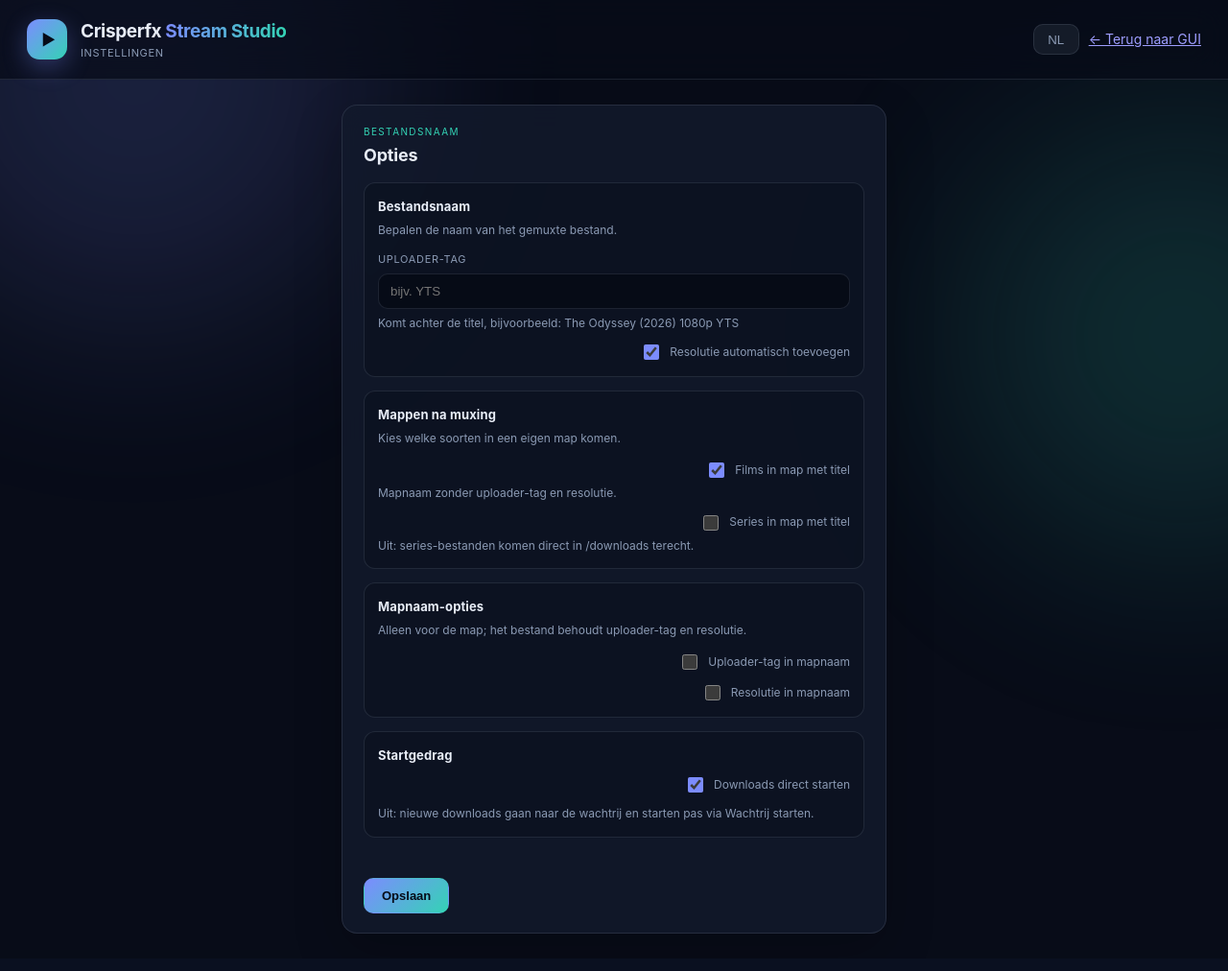
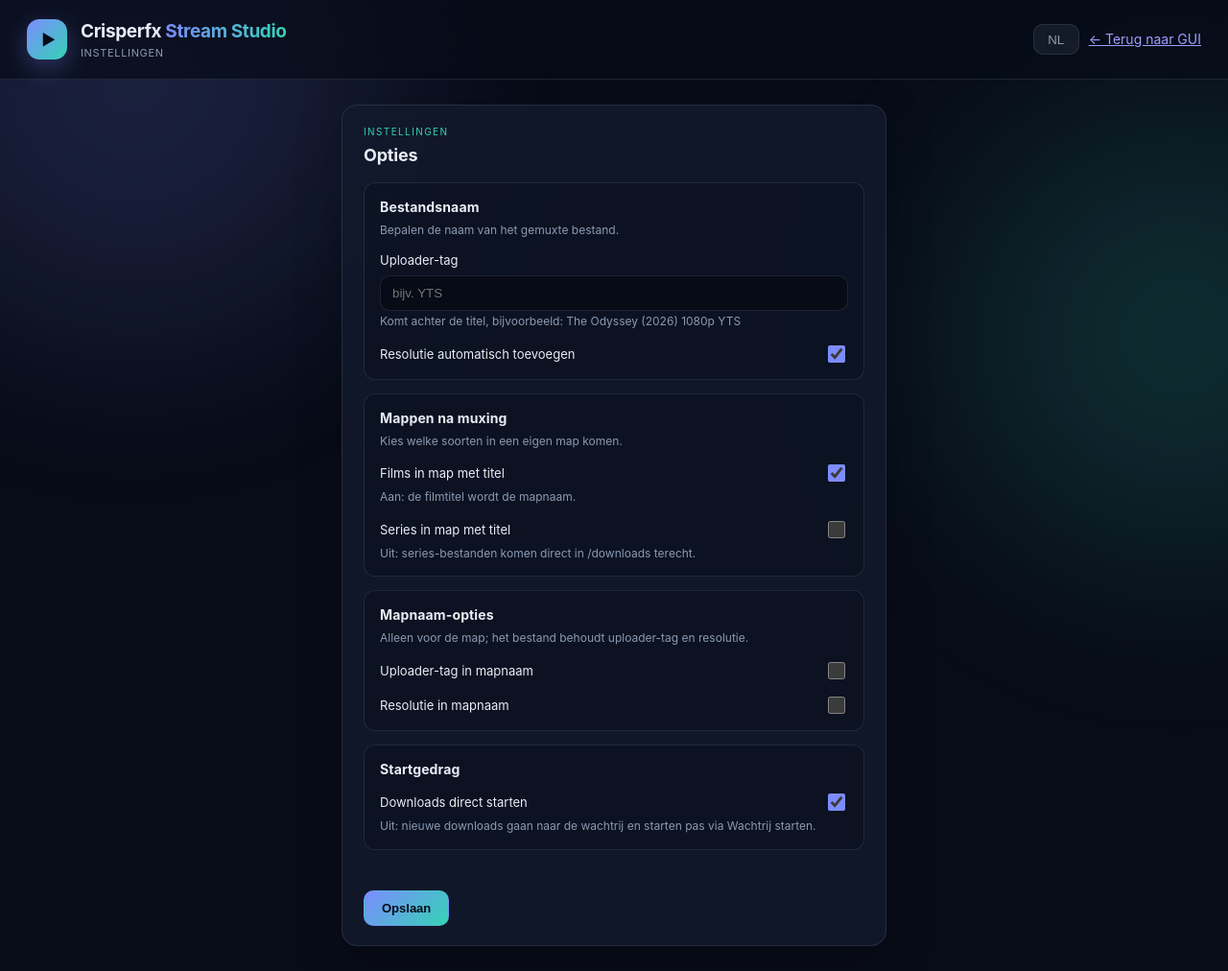
Before and after one commit to crisperfx/m3u-extra, a Flask app: page /options in a window 1280 px wide. Shown: the whole page at 96% size. Before the commit the page ends 973 px from the top, so only its background shows below. Run offline with Flask 3, Linux system fonts and the light colour scheme; parts of the project's set-up code (start-up, migrations or seed data) failed here and were passed over.

Commit message:
Clean up options page layout

```diff
--- a/static/i18n.js
+++ b/static/i18n.js
@@ -59,7 +59,7 @@
       'options.folderGroup': 'Mappen na muxing',
       'options.folderGroupHelp': 'Kies welke soorten in een eigen map komen.',
       'options.folderMovies': 'Films in map met titel',
-      'options.folderMoviesHelp': 'Mapnaam zonder uploader-tag en resolutie.',
+      'options.folderMoviesHelp': 'Aan: de filmtitel wordt de mapnaam.',
       'options.folderSeries': 'Series in map met titel',
       'options.folderSeriesHelp': 'Uit: series-bestanden komen direct in /downloads terecht.',
       'options.folderNames': 'Mapnaam-opties',
@@ -181,7 +181,7 @@
       'options.folderGroup': 'Folders after muxing',
       'options.folderGroupHelp': 'Choose which types get their own folder.',
       'options.folderMovies': 'Movies in a title folder',
-      'options.folderMoviesHelp': 'Folder name without uploader tag and resolution.',
+      'options.folderMoviesHelp': 'On: the movie title becomes the folder name.',
       'options.folderSeries': 'Series in a title folder',
       'options.folderSeriesHelp': 'Off: series files are placed directly in /downloads.',
       'options.folderNames': 'Folder name options',
@@ -303,7 +303,7 @@
       'options.folderGroup': 'Dossiers après le muxage',
       'options.folderGroupHelp': 'Choisissez quels types ont leur propre dossier.',
       'options.folderMovies': 'Films dans un dossier avec le titre',
-      'options.folderMoviesHelp': 'Nom du dossier sans tag de téléverseur ni résolution.',
+      'options.folderMoviesHelp': 'Activé : le titre du film devient le nom du dossier.',
       'options.folderSeries': 'Séries dans un dossier avec le titre',
       'options.folderSeriesHelp': 'Désactivé : les fichiers de séries sont placés directement dans /downloads.',
       'options.folderNames': 'Options du nom de dossier',
--- a/static/style.css
+++ b/static/style.css
@@ -87,13 +87,14 @@ body {
 .text-box:focus { border-color: var(--accent); box-shadow: 0 0 0 3px rgba(124, 140, 255, .16); }
 .options-form { display: grid; gap: 14px; }
 .options-form small { color: var(--muted); font-size: 12px; }
-.options-group { display: grid; gap: 10px; padding: 14px; border: 1px solid var(--line); border-radius: 12px; background: rgba(6, 10, 20, .32); }
-.options-group h3 { margin: 0; font-size: 13px; letter-spacing: .01em; }
-.group-hint { margin: -4px 0 2px; color: var(--muted); font-size: 12px; }
-.option-row { display: grid; gap: 4px; }
-.field-col { display: grid; gap: 6px; }
-.minilabel { display: block; font-size: 11px; letter-spacing: .06em; text-transform: uppercase; color: var(--muted); }
-.option-switch { margin-left: 0; }
+.options-group { display: grid; gap: 12px; padding: 14px 16px; border: 1px solid var(--line); border-radius: 12px; background: rgba(6, 10, 20, .32); }
+.options-group h3 { margin: 0; font-size: 14px; letter-spacing: .01em; }
+.group-hint { margin: -8px 0 0; color: var(--muted); font-size: 12px; }
+.option-item { display: grid; grid-template-columns: minmax(0, 1fr) auto; align-items: center; gap: 8px 12px; }
+.option-item.column { grid-template-columns: 1fr; gap: 6px; }
+.option-label { font-size: 13px; cursor: pointer; }
+.option-item small { grid-column: 1 / -1; margin-top: -4px; }
+.toggle { width: 18px; height: 18px; accent-color: var(--accent); cursor: pointer; justify-self: end; }
 .options-actions { display: flex; align-items: center; gap: 10px; flex-wrap: wrap; }
 .options-actions .error { flex: 1 1 100%; margin: 0; }
 .saved { color: var(--ok); font-size: 12px; min-height: 16px; margin: 0; }
--- a/templates/options.html
+++ b/templates/options.html
@@ -29,7 +29,7 @@
     <section class="panel">
       <div class="panel-head">
         <div>
-          <span class="eyebrow" data-i18n="options.groupNames">Namen</span>
+          <span class="eyebrow" data-i18n="options.subtitle">Instellingen</span>
           <h2 data-i18n="options.title">Opties</h2>
         </div>
       </div>
@@ -37,53 +37,49 @@
         <section class="options-group">
           <h3 data-i18n="options.groupNames">Bestandsnaam</h3>
           <p class="group-hint" data-i18n="options.groupNamesHelp">Bepalen de naam van het gemuxte bestand.</p>
-          <label class="field-col" for="uploaderTag">
-            <span class="minilabel" data-i18n="options.uploader">Uploader-tag</span>
+          <div class="option-item column">
+            <label class="option-label" for="uploaderTag" data-i18n="options.uploader">Uploader-tag</label>
             <input type="text" id="uploaderTag" class="text-box" maxlength="40" data-i18n-placeholder="options.uploaderPlaceholder" placeholder="bijv. YTS">
             <small data-i18n="options.uploaderHelp">Komt achter de titel, bijvoorbeeld: The Odyssey (2026) 1080p YTS</small>
-          </label>
-          <label class="switch option-switch" for="resolutionTag">
-            <input type="checkbox" id="resolutionTag" checked>
-            <span data-i18n="options.resolution">Resolutie automatisch toevoegen</span>
-          </label>
+          </div>
+          <div class="option-item">
+            <label class="option-label" for="resolutionTag" data-i18n="options.resolution">Resolutie automatisch toevoegen</label>
+            <input type="checkbox" id="resolutionTag" class="toggle" checked>
+          </div>
         </section>
         <section class="options-group">
           <h3 data-i18n="options.folderGroup">Mappen na muxing</h3>
           <p class="group-hint" data-i18n="options.folderGroupHelp">Kies welke soorten in een eigen map komen.</p>
-          <div class="option-row">
-            <label class="switch option-switch" for="folderMovies">
-              <input type="checkbox" id="folderMovies" checked>
-              <span data-i18n="options.folderMovies">Films in map met titel</span>
-            </label>
-            <small data-i18n="options.folderMoviesHelp">Mapnaam zonder uploader-tag en resolutie.</small>
+          <div class="option-item">
+            <label class="option-label" for="folderMovies" data-i18n="options.folderMovies">Films in map met titel</label>
+            <input type="checkbox" id="folderMovies" class="toggle" checked>
+            <small data-i18n="options.folderMoviesHelp">Aan: de filmtitel wordt de mapnaam.</small>
           </div>
-          <div class="option-row">
-            <label class="switch option-switch" for="folderSeries">
-              <input type="checkbox" id="folderSeries">
-              <span data-i18n="options.folderSeries">Series in map met titel</span>
-            </label>
+          <div class="option-item">
+            <label class="option-label" for="folderSeries" data-i18n="options.folderSeries">Series in map met titel</label>
+            <input type="checkbox" id="folderSeries" class="toggle">
             <small data-i18n="options.folderSeriesHelp">Uit: series-bestanden komen direct in /downloads terecht.</small>
           </div>
         </section>
         <section class="options-group">
           <h3 data-i18n="options.folderNames">Mapnaam-opties</h3>
           <p class="group-hint" data-i18n="options.folderNamesHelp">Alleen voor de map; het bestand behoudt uploader-tag en resolutie.</p>
-          <label class="switch option-switch" for="folderUploaderTag">
-            <input type="checkbox" id="folderUploaderTag">
-            <span data-i18n="options.folderUploaderTag">Uploader-tag in mapnaam</span>
-          </label>
-          <label class="switch option-switch" for="folderResolutionTag">
-            <input type="checkbox" id="folderResolutionTag">
-            <span data-i18n="options.folderResolutionTag">Resolutie in mapnaam</span>
-          </label>
+          <div class="option-item">
+            <label class="option-label" for="folderUploaderTag" data-i18n="options.folderUploaderTag">Uploader-tag in mapnaam</label>
+            <input type="checkbox" id="folderUploaderTag" class="toggle">
+          </div>
+          <div class="option-item">
+            <label class="option-label" for="folderResolutionTag" data-i18n="options.folderResolutionTag">Resolutie in mapnaam</label>
+            <input type="checkbox" id="folderResolutionTag" class="toggle">
+          </div>
         </section>
         <section class="options-group">
           <h3 data-i18n="options.groupStart">Startgedrag</h3>
-          <label class="switch option-switch" for="autoStart">
-            <input type="checkbox" id="autoStart" checked>
-            <span data-i18n="options.autoStart">Downloads direct starten</span>
-          </label>
-          <small data-i18n="options.autoStartHelp">Uit: nieuwe downloads gaan naar de wachtrij en starten pas via Wachtrij starten.</small>
+          <div class="option-item">
+            <label class="option-label" for="autoStart" data-i18n="options.autoStart">Downloads direct starten</label>
+            <input type="checkbox" id="autoStart" class="toggle" checked>
+            <small data-i18n="options.autoStartHelp">Uit: nieuwe downloads gaan naar de wachtrij en starten pas via Wachtrij starten.</small>
+          </div>
         </section>
         <div class="options-actions">
           <p id="error" class="error"></p>
--- a/test_app.py
+++ b/test_app.py
@@ -1175,8 +1175,14 @@ class StaticAssetTests(unittest.TestCase):
         i18n = app_module.STATIC_DIR.joinpath("i18n.js").read_text(encoding="utf-8")
         self.assertEqual(html.count('class="options-group"'), 4)
         self.assertIn('class="options-actions"', html)
+        self.assertIn('data-i18n="options.subtitle">Instellingen</span>', html)
+        self.assertIn('class="option-item', html)
+        self.assertIn('class="toggle"', html)
+        self.assertNotIn('class="switch option-switch"', html)
         self.assertIn(".options-group", css)
         self.assertIn(".group-hint", css)
+        self.assertIn(".option-item", css)
+        self.assertIn(".toggle", css)
         for control in (
             "folderMovies",
             "folderSeries",
```
